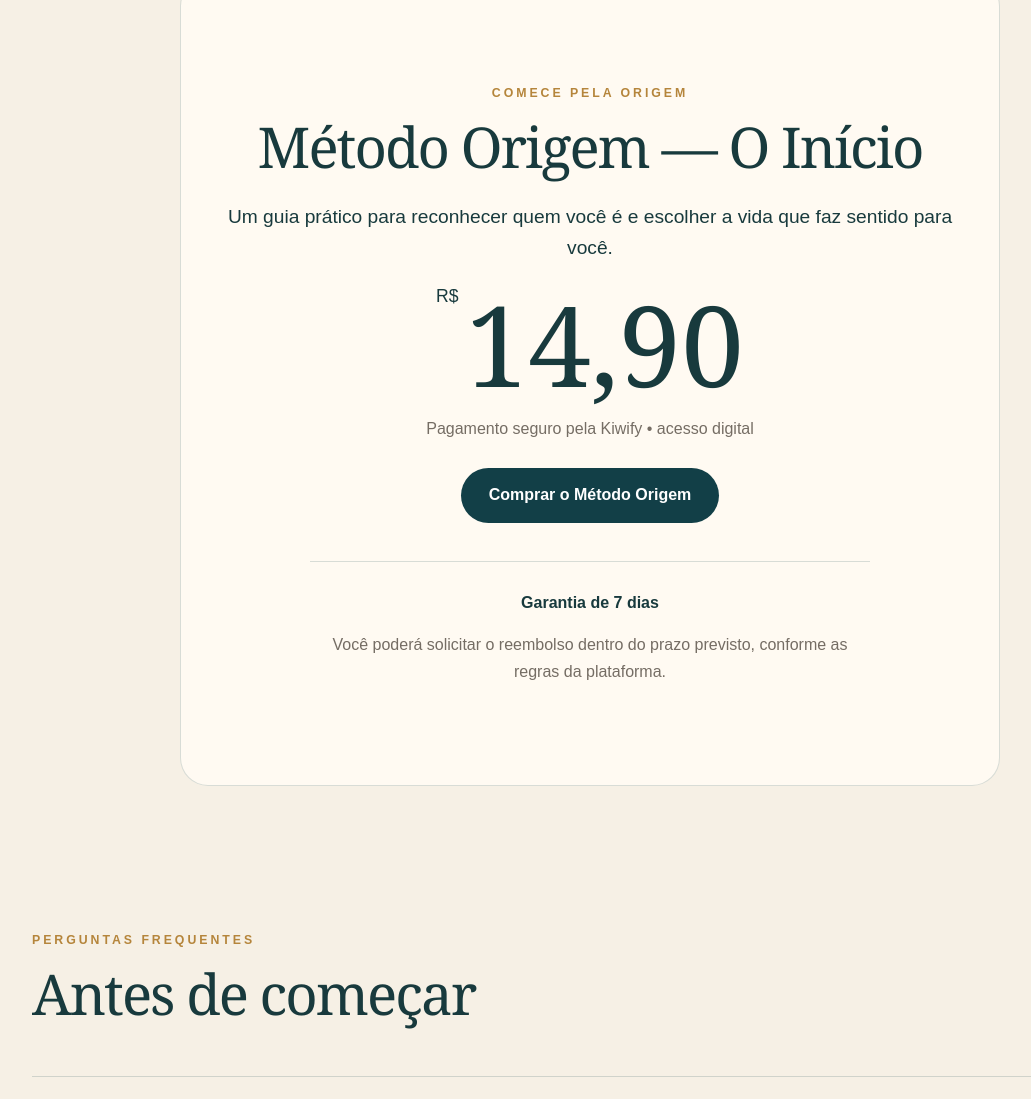
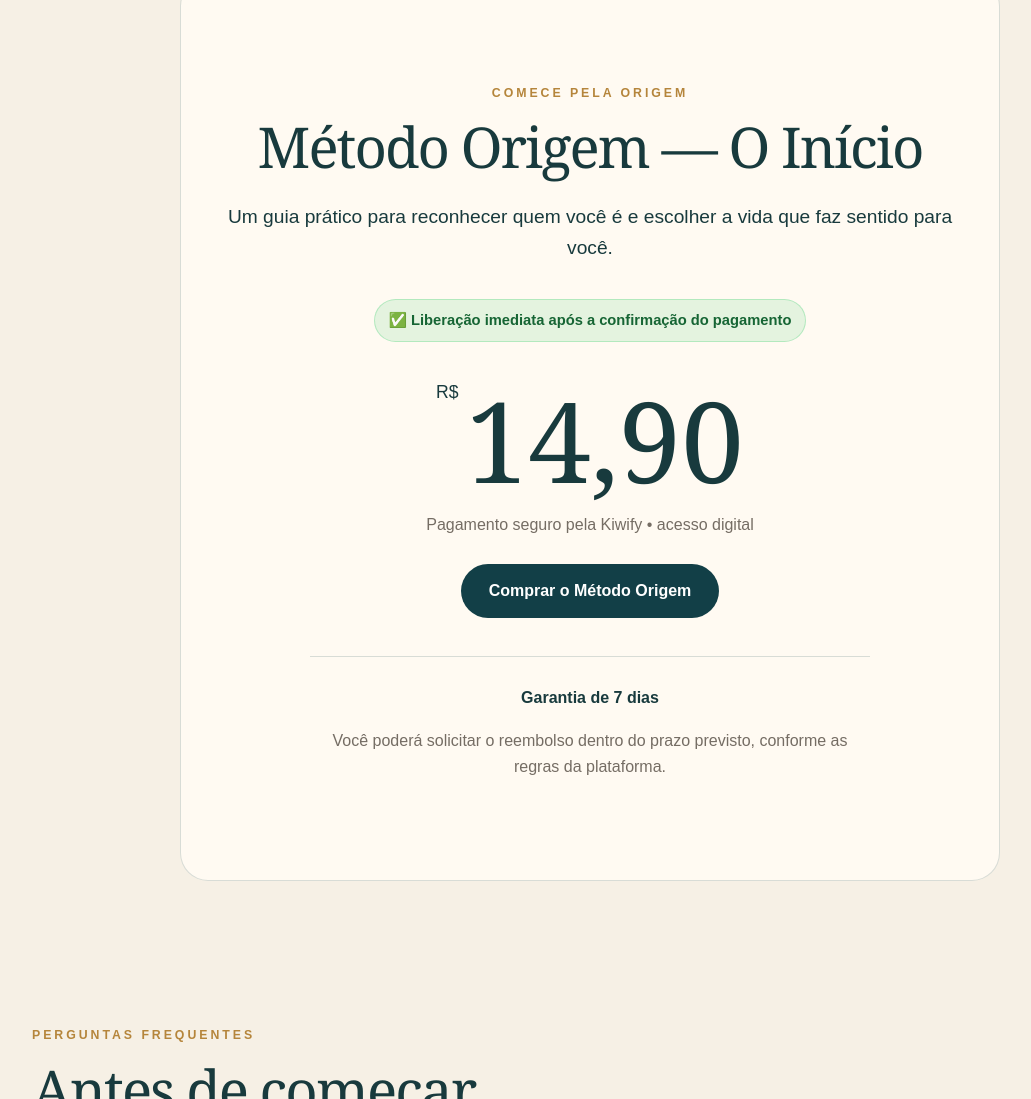
Before and after one commit to thaisjulia08/metodo-origem, a plain HTML site: page index.html in a window 1280 px wide. Shown: the part 4306-5405 px from the top of the page, without its empty margins (50-1081 px from the left). Drawn offline with Linux system fonts and the light colour scheme.

Commit message:
Adicionar selo de acesso imediato

```diff
--- a/index.html
+++ b/index.html
@@ -87,6 +87,9 @@
       <span class="eyebrow">Comece pela origem</span>
       <h2>Método Origem — O Início</h2>
       <p class="offerText">Um guia prático para reconhecer quem você é e escolher a vida que faz sentido para você.</p>
+      <div class="instantAccess">
+    ✅ Liberação imediata após a confirmação do pagamento
+</div>
       <div class="price"><span>R$</span>14,90</div>
       <p class="paymentNote">Pagamento seguro pela Kiwify • acesso digital</p>
       <a class="button checkout-link" href="https://pay.kiwify.com.br/cQfafzk">Comprar o Método Origem</a>
```
